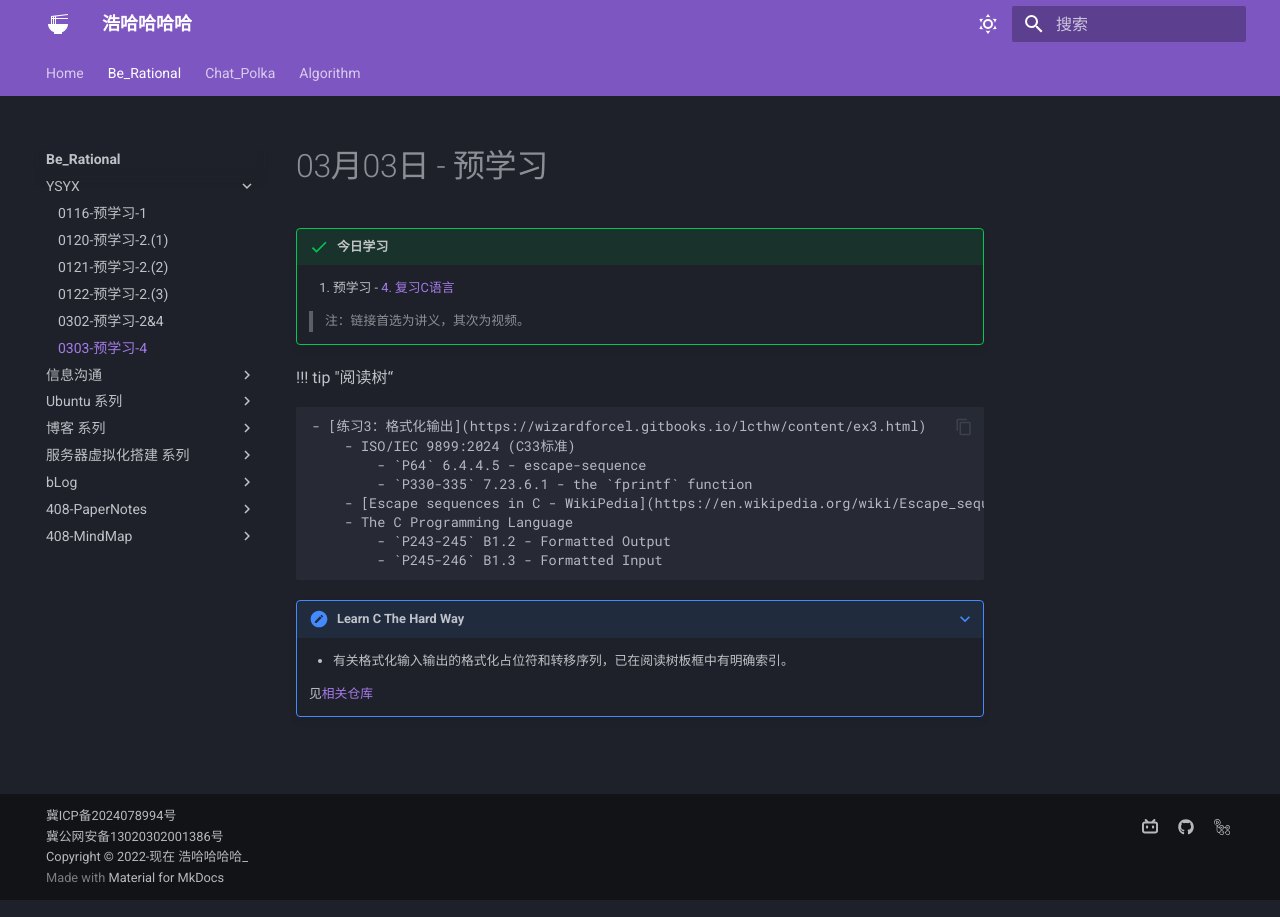
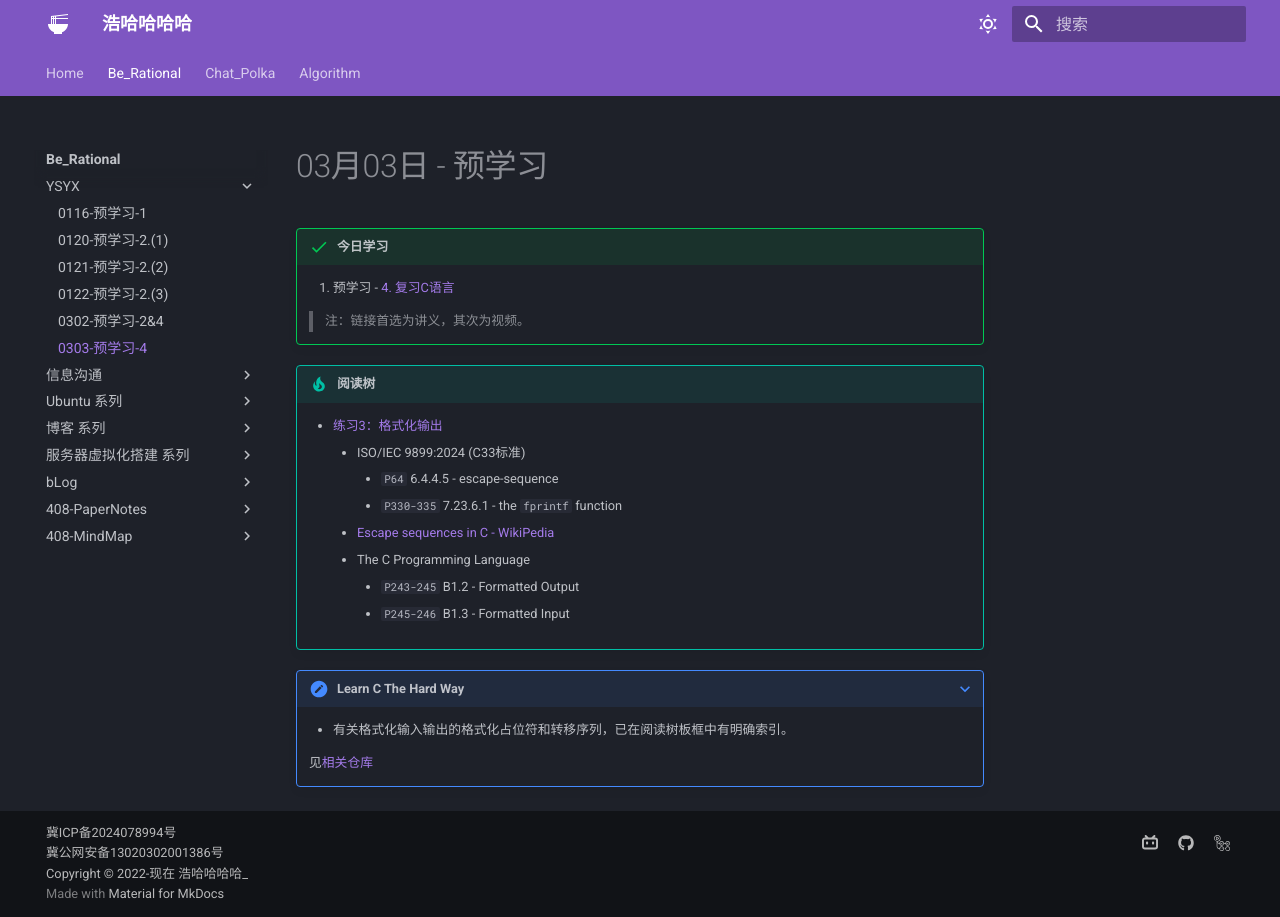
Before and after one commit to Haohahahaha/cs, an MkDocs documentation site: the page built from docs/ysyx/0303/log.md, in a window 1280 px wide. Built offline with MkDocs 1.6.1 and Material for MkDocs 9.7.7, drawn with Linux system fonts in a browser that asks for light colours.

Commit message:
2025-03-04_01:12:02 update

```diff
--- a/docs/ysyx/0303/log.md
+++ b/docs/ysyx/0303/log.md
@@ -6,7 +6,7 @@
 
     > 注：链接首选为讲义，其次为视频。
 
-!!! tip "阅读树“
+!!! tip "阅读树"
 
     - [练习3：格式化输出](https://wizardforcel.gitbooks.io/lcthw/content/ex3.html)
         - ISO/IEC 9899:2024 (C33标准)
```
